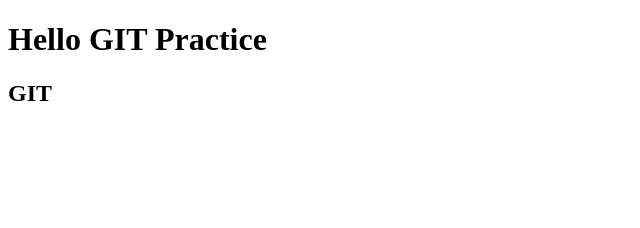
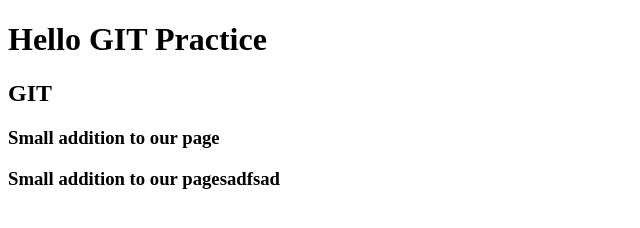
Before and after one commit to shakir01/practice-test, a plain HTML site: page site/index.html in a window 1280 px wide. Shown: the whole page, without its empty margins (0-640 px from the left). Drawn offline with Linux system fonts and the light colour scheme.

Commit message:
small addition to our page

```diff
--- a/site/index.html
+++ b/site/index.html
@@ -6,5 +6,8 @@
 <body>
 	<h1>Hello GIT Practice</h1>
 	<h2>GIT</h2>
+	<h3>Small addition to our page</h3>
+	<h3>Small addition to our pagesadfsad</h3>
+
 </body>
 </html>
```
